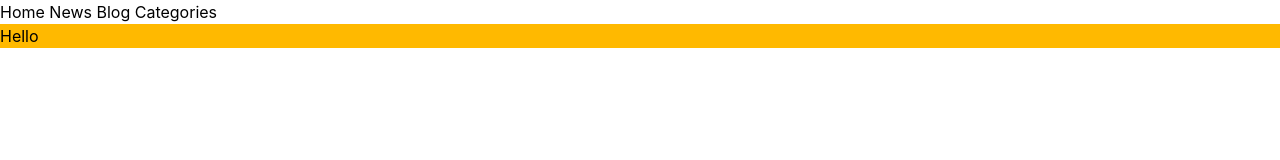
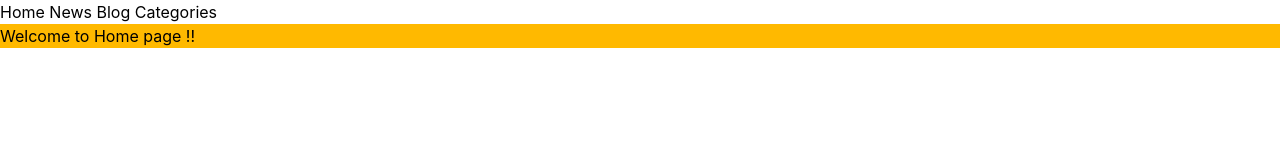
Before and after one commit to web-design-project-G6/techpulse-news-blog, a website built with Vite: page index.html in a window 1280 px wide. Built offline with nearby package versions, Linux system fonts and the light colour scheme.

Commit message:
Make some in the home page

```diff
--- a/index.html
+++ b/index.html
@@ -11,7 +11,7 @@
     <a href="./pages/news.html">News</a>
     <a href="./pages/Blog.html">Blog</a>
     <a href="./pages/categories.html">Categories</a>
-    <h1 class="bg-amber-400">Hello</h1>
+    <h1 class="bg-amber-400">Welcome to Home page !!</h1>
     <script type="module" src="/src/main.ts"></script>
   </body>
 </html>
```
